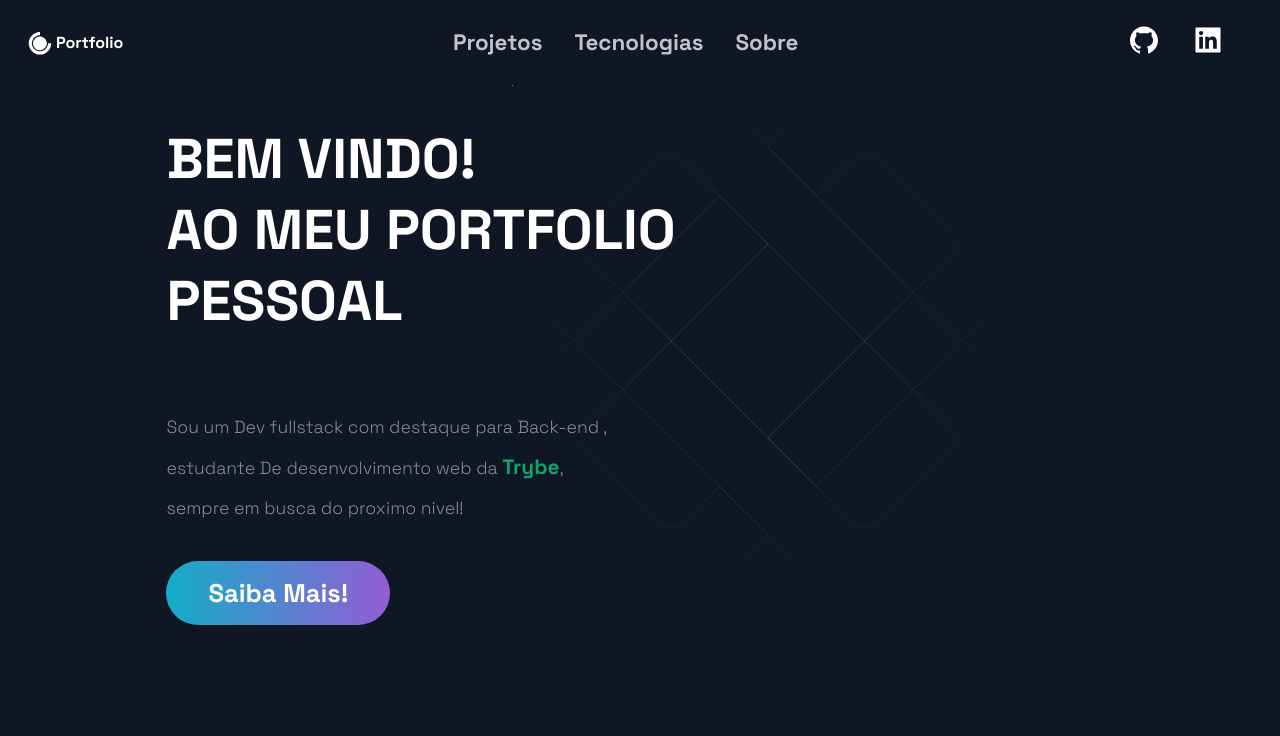
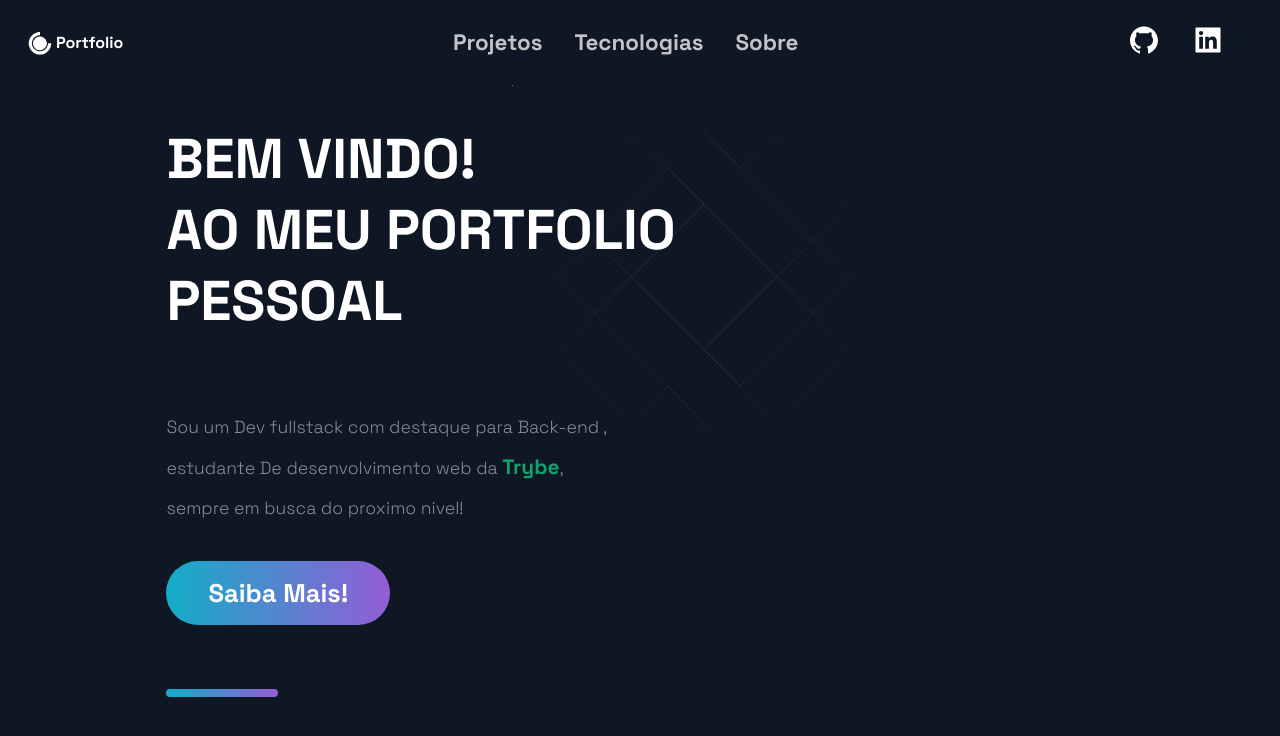
Before and after one commit to ewertonribeiro/ewerton_portfolio, a Next.js app: page / in a window 1280 px wide. Shown: the top 736 px of the page. Built offline with nearby package versions, Linux system fonts and the light colour scheme.

Commit message:
Criação do componente De separação

```diff
--- a/Components/BgAnimation.tsx
+++ b/Components/BgAnimation.tsx
@@ -1,5 +1,5 @@
 const BackgroundAnimation = () => (
-  <div style={{ position: "absolute", width: "40%", height: "10rem", left: "40%" }} >
+  <div style={{ position: "absolute", width: "30%", height: "8rem", left: "40%" }} >
     <svg
       className="BgAnimation__svg"
       viewBox="0 0 602 602"
--- a/Components/Hero.tsx
+++ b/Components/Hero.tsx
@@ -4,8 +4,7 @@ import BackgroundAnimation from "./BgAnimation";
 
 const Hero = () => {
   return (
-    <div>
-
+    <main>
       <BackgroundAnimation />
       <div className={styles.hero_container}>
         <h1 className={styles.hero_title}>BEM VINDO!
@@ -22,7 +21,7 @@ const Hero = () => {
           <a className={styles.hero_button}>Saiba Mais!</a>
         </Link>
       </div>
-    </div>
+    </main>
   )
 }
 
--- /dev/null
+++ b/Components/Separator.tsx
@@ -0,0 +1,21 @@
+import styles from "../styles/Separator.module.css"
+
+interface IColor {
+  color: string
+}
+
+const Separator = ({ color }: IColor) => {
+
+  console.log(color)
+
+  //Define a Cor do Background
+  const background = !color ? "linear-gradient(to right , #13ADC7 , #945DD6)" : "linear-gradient(270deg,#F46737 0%,#945DD6 100%)"
+
+  return (
+    <div className={styles.separator} style={{ backgroundImage: background }}>
+
+    </div>
+  )
+}
+
+export default Separator;
--- a/pages/index.tsx
+++ b/pages/index.tsx
@@ -1,12 +1,14 @@
 import { NextPage } from "next";
 import Header from '../Components/Header'
 import Hero from "../Components/Hero";
+import Separator from "../Components/Separator";
 
 const Home: NextPage = () => {
   return (
     <div>
       <Header />
       <Hero />
+      <Separator />
     </div>
   )
 }
--- /dev/null
+++ b/styles/Separator.module.css
@@ -0,0 +1,7 @@
+.separator {
+  /* background-image: linear-gradient(to right , #13ADC7 , #945DD6); */
+  width: 7rem;
+  height: 8px;
+  margin: 4rem 13%;
+  border-radius: 10px;
+}
```
Also changed, not shown: Components/Project.tsx (added), Components/Projects-Section.tsx (added), styles/Projetcs-Section.module.css (added).
